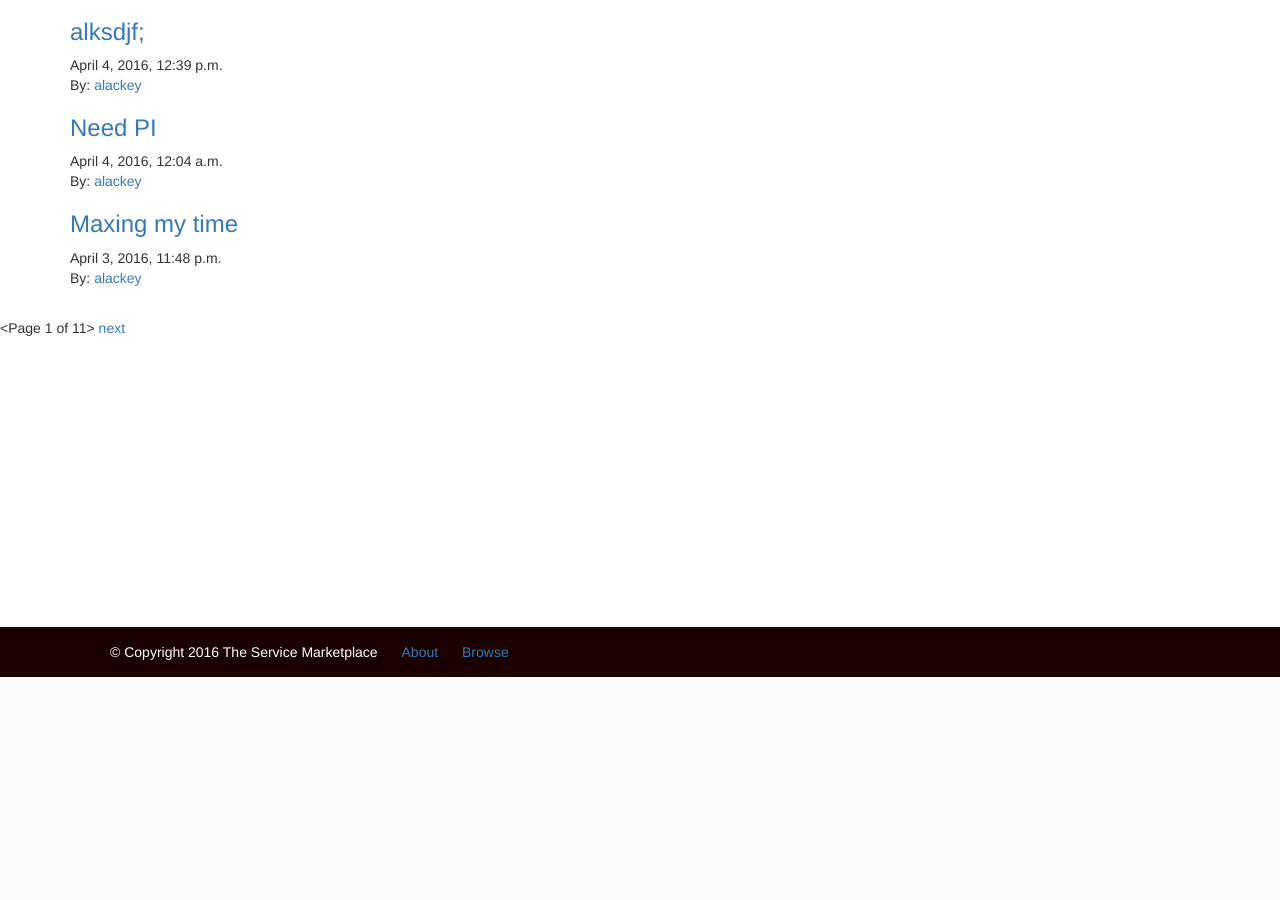
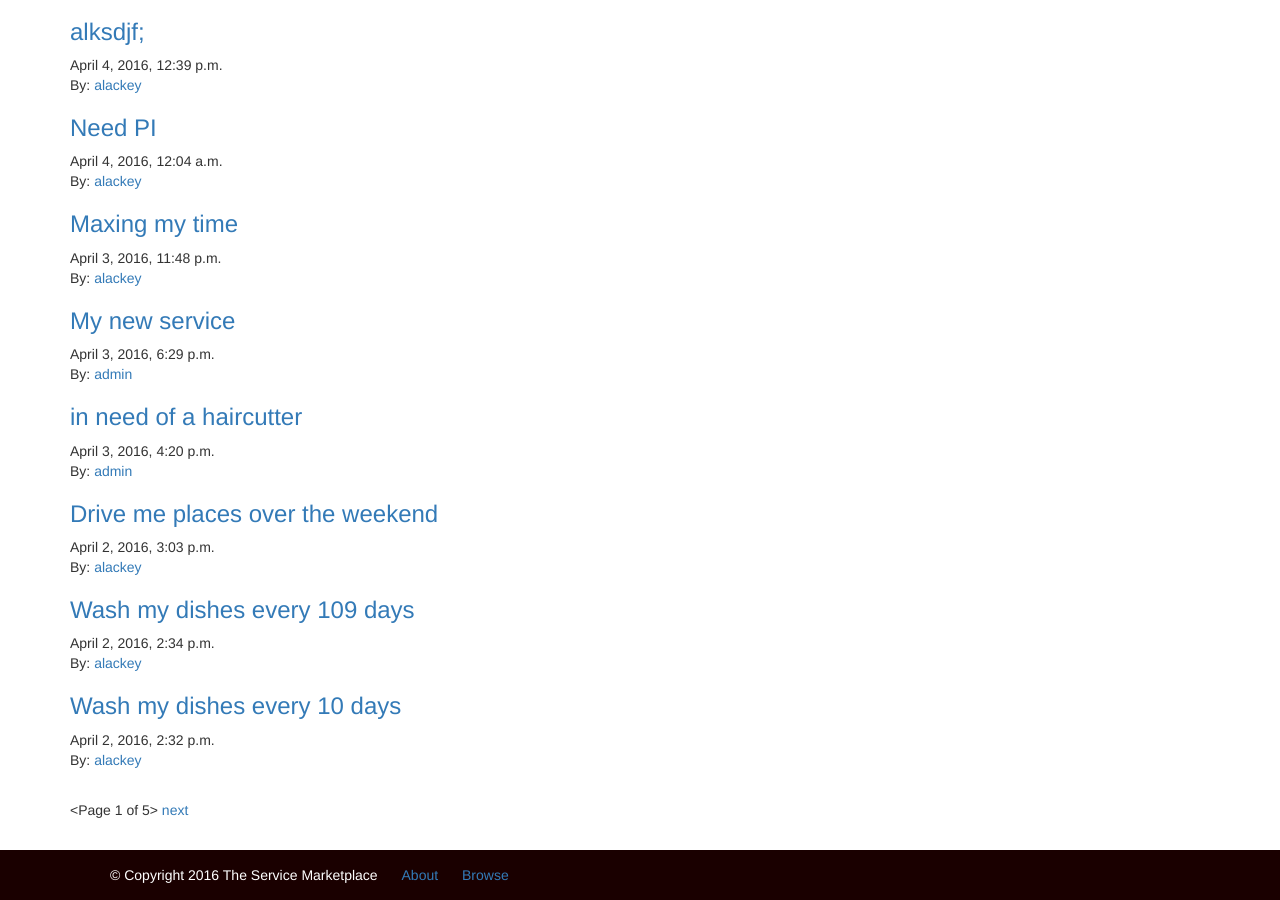
Before and after one commit to slcortes/ServiceMarketplace, a Django app: page /search/ in a window 1280 px wide. Shown: the part 123-1023 px from the top of the page. Before the commit the page ends 800 px from the top, so only its background shows below. Run offline with Django 3.2, Linux system fonts and the light colour scheme; data comes from the database, SQL or seed files in the repository; both versions use the stored data as it was after the commit; some libraries are stand-ins or nearby versions.

Commit message:
Fix content going into footer

```diff
--- a/market/static/css/base.css
+++ b/market/static/css/base.css
@@ -13,15 +13,9 @@ html, body {
 	background: #2C3E50;
 }
 
-/*
-#header {
-	background:#ededed;
-	padding:10px;
+#content {
+	padding-bottom: 60px;
 }
-
-#content {
-	padding-bottom:100px;
-}*/
 
 #footer {
 	background:#1a0000;
--- a/market/templates/market/base.html
+++ b/market/templates/market/base.html
@@ -54,11 +54,10 @@
   </div>
 </nav>
 
-<!-- <div class="container" id="content">
-</div> -->
-
-{% block content %}
-{% endblock %}
+<div id="content">
+    {% block content %}
+    {% endblock %}
+</div>
 
 <div id="footer">
 	<div class="container">
--- a/market/templates/market/search_result.html
+++ b/market/templates/market/search_result.html
@@ -4,9 +4,9 @@
 
     <h1>Search results</h1>
 
-    <div class="content container">
+    <div class="container">
       <div class="row">
-            <div class="col-md-8">
+            <div class="col-md-12">
                 {% for service in services %}
                     <div class="service">
                         <h3><a href="{% url 'service_detail' pk=service.pk %}">{{ service.title }}</a></h3>
@@ -21,8 +21,6 @@
                 {% endfor %}
            </div>
         </div>
-    </div>
-
         <div class="pagination">
             <span class="step-links">
                 {% if services.has_previous %}
@@ -38,5 +36,6 @@
                 {% endif %}
             </span>
         </div>
+    </div>
 
 {% endblock %}
--- a/market/views.py
+++ b/market/views.py
@@ -237,12 +237,12 @@ def search(request):
         # user did not enter query. return all results
         results_list = Service.objects.all().order_by('-created_date')
 
-    services = paginate(request, results_list, 3)   # Show 3 results per page
+    services = paginate(request, results_list, 8)   # Show 3 results per page
 
     return render(request, 'market/search_result.html', {"services": services})
 
 
 def browse(request):
     results_list = Service.objects.all().order_by('-created_date')
-    services = paginate(request, results_list, 3)
+    services = paginate(request, results_list, 8)
     return render(request, 'market/search_result.html', {'services': services})
```
Also changed, not shown: db.sqlite3. Lines whose indentation alone changed are shown as unchanged.
